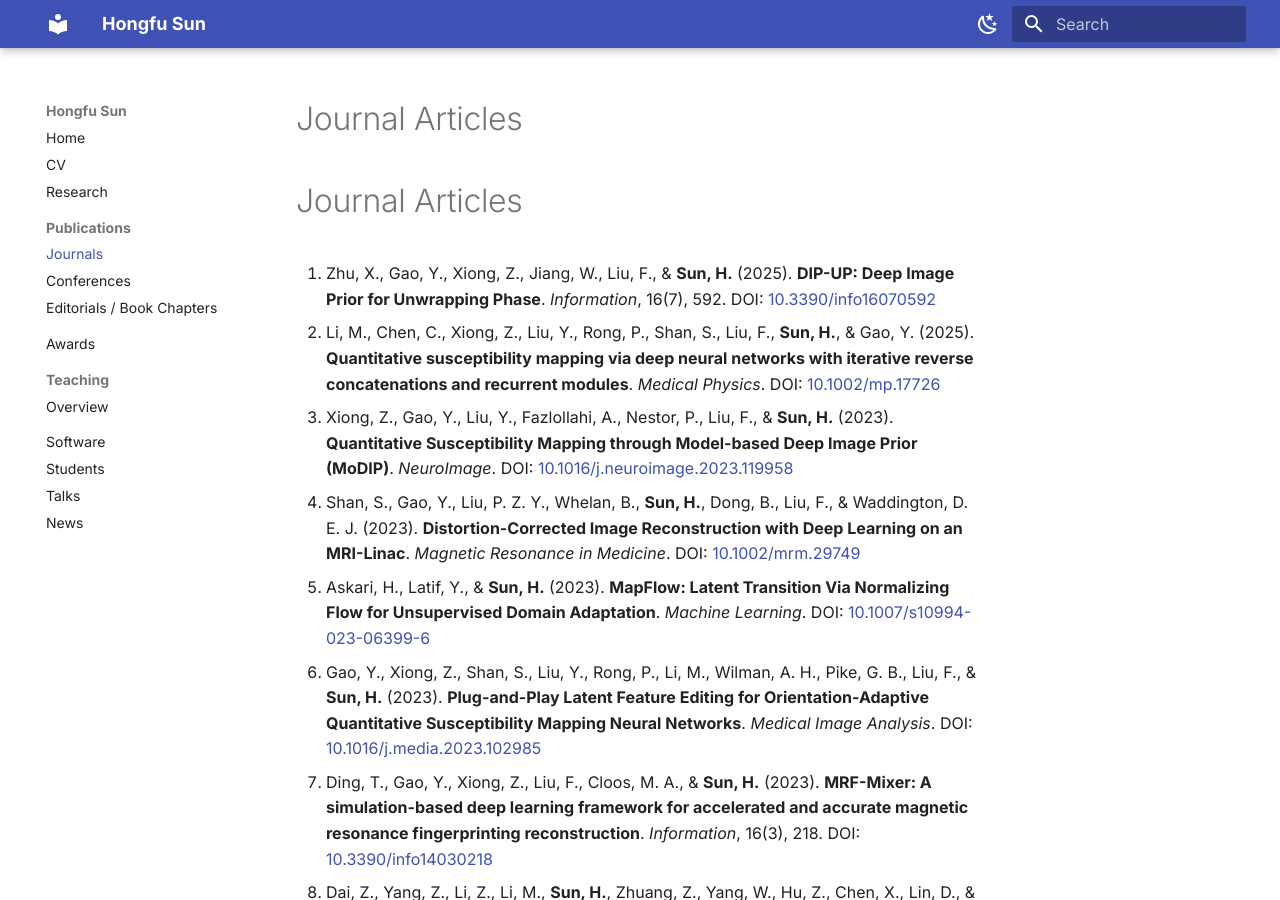
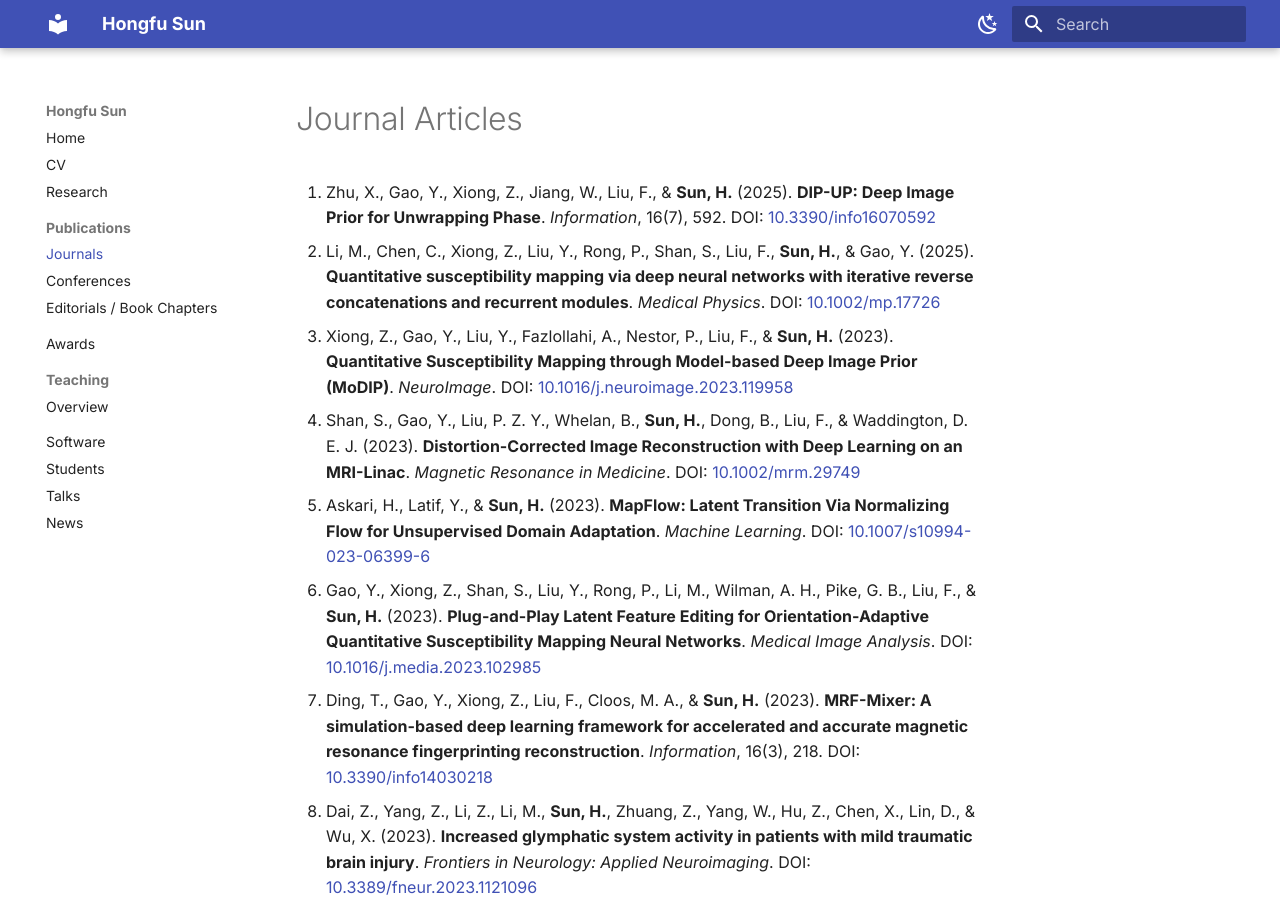
Before and after one commit to sunhongfu/sunhongfu.github.io, an MkDocs documentation site: the page built from docs/publications/journals.md, in a window 1280 px wide and 900 px high. Built offline with MkDocs 1.6.1 and Material for MkDocs 9.7.7, drawn with Linux system fonts in a browser that asks for light colours.

Commit message:
descending list

```diff
--- a/docs/publications/journals.md
+++ b/docs/publications/journals.md
@@ -6,8 +6,6 @@
 - Italicize the journal name
 - Add year and optional DOI/URL links
 -->
-
-# Journal Articles
 
 43. Zhu, X., Gao, Y., Xiong, Z., Jiang, W., Liu, F., & **Sun, H.** (2025). **DIP-UP: Deep Image Prior for Unwrapping Phase**. *Information*, 16(7), 592. DOI: [10.3390/info16070592](https://doi.org/10.3390/info16070592)
 42. Li, M., Chen, C., Xiong, Z., Liu, Y., Rong, P., Shan, S., Liu, F., **Sun, H.**, & Gao, Y. (2025). **Quantitative susceptibility mapping via deep neural networks with iterative reverse concatenations and recurrent modules**. *Medical Physics*. DOI: [10.1002/mp.17726](https://doi.org/10.1002/mp.17726)
```
